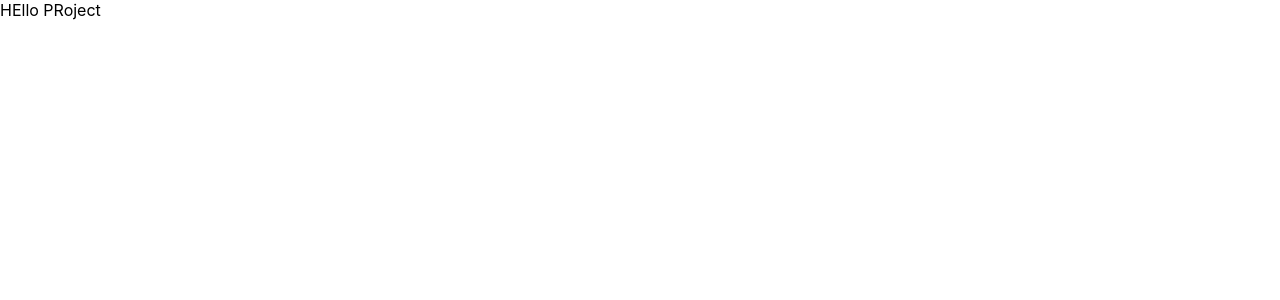
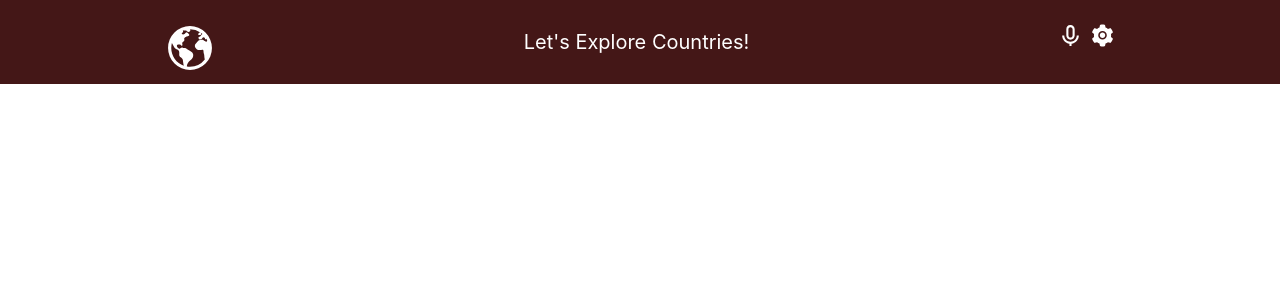
Before and after one commit to Zel-hub7/countries, a React (Create React App) app: page / in a window 1280 px wide. Shown: the top 300 px of the page. Built offline with nearby package versions, Linux system fonts and the light colour scheme.

Commit message:
finish the navbar

```diff
--- a/package.json
+++ b/package.json
@@ -10,6 +10,7 @@
     "axios": "^1.5.0",
     "react": "^18.2.0",
     "react-dom": "^18.2.0",
+    "react-icons": "^4.10.1",
     "react-redux": "^8.1.2",
     "react-scripts": "5.0.1",
     "web-vitals": "^2.1.4"
--- a/src/App.js
+++ b/src/App.js
@@ -1,7 +1,9 @@
+import NavBar from "./components/NavBar";
+
 const App =()=> {
   return (
     <div>
-      HEllo PRoject
+      <NavBar />
     </div>
   )
 }
--- /dev/null
+++ b/src/components/NavBar.css
@@ -0,0 +1,21 @@
+.navigation {
+  display: flex;
+  justify-content: space-around;
+  background-color: rgb(68, 23, 23);
+  padding: 10px;
+}
+.navigation p {
+    font-size: 20px;
+    color: white;
+    font-weight: 400;
+}
+.buttons {
+  color: white;
+  font-size: 25px;
+  margin-top: 1%;
+}
+.logo {
+    font-size: 50px;
+    color: white;
+    margin-top: 1%;
+}
--- /dev/null
+++ b/src/components/NavBar.js
@@ -0,0 +1,22 @@
+import React from 'react';
+import { AiFillSetting } from 'react-icons/ai';
+import { BiMicrophone } from 'react-icons/bi';
+import { IoEarth } from 'react-icons/io5';
+import './NavBar.css';
+
+const NavBar =() => {
+  return (
+    <nav className='navigation'>
+      <IoEarth className="logo" />
+      <p>Let&apos;s Explore Countries!</p>
+      <div className="buttons">
+        <BiMicrophone data-testid="microphone-button" />
+        {' '}
+        <AiFillSetting data-testid="settings-button" />
+        {' '}
+      </div>
+    </nav>
+  );
+}
+
+export default NavBar;
```
Also changed, not shown: 1 other file (tests, documents, lock files or other folders).
